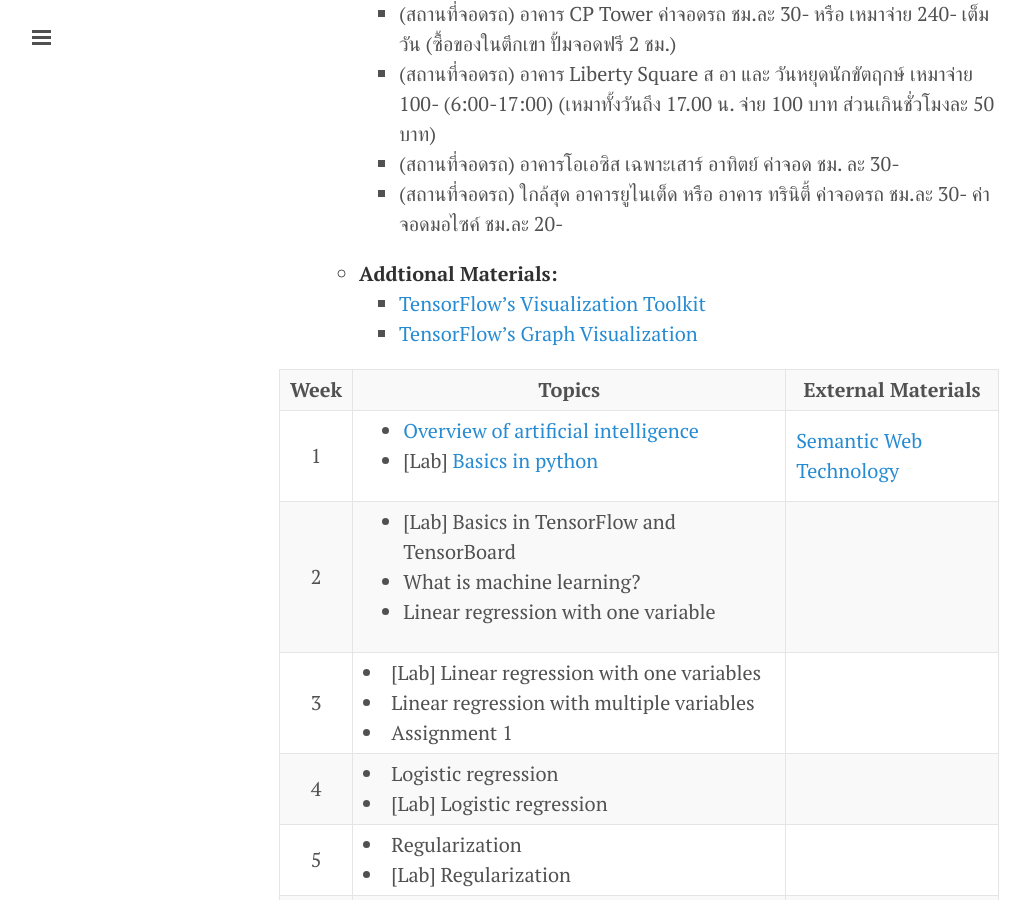
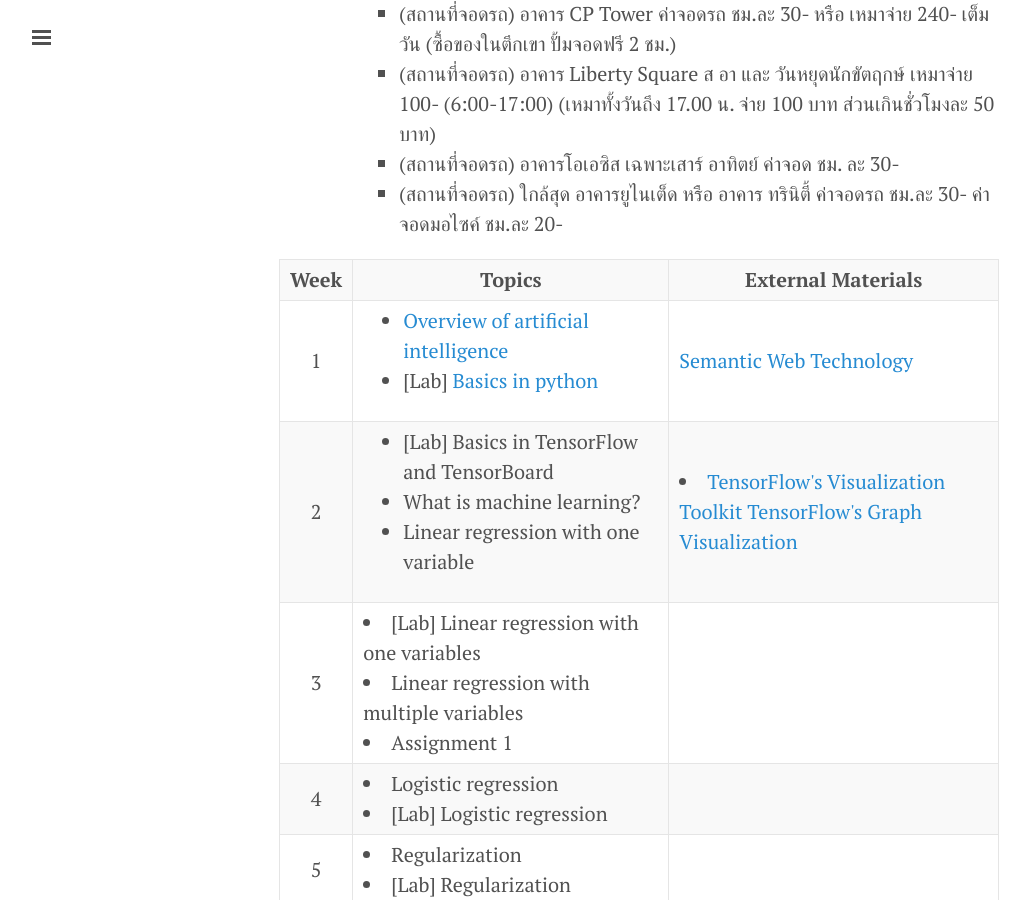
Before and after one commit to xlives/xlives.github.io, a Jekyll site: the page built from courses.markdown, in a window 1280 px wide and 900 px high, scrolled down 611 px. Shown: the whole window, without its empty margins (1-1031 px from the left). Built offline with Jekyll 4.4.1, drawn with Linux system fonts in a browser that asks for light colours.

Commit message:
Update courses.markdown

```diff
--- a/courses.markdown
+++ b/courses.markdown
@@ -19,9 +19,6 @@ Present
                   (เหมาทั้งวันถึง 17.00 น. จ่าย 100 บาท ส่วนเกินชั่วโมงละ 50 บาท)
           * (สถานที่จอดรถ) อาคารโอเอซิส เฉพาะเสาร์ อาทิตย์ ค่าจอด ชม. ละ 30-
           * (สถานที่จอดรถ) ใกล้สุด อาคารยูไนเต็ด หรือ อาคาร ทรินิตี้ ค่าจอดรถ ชม.ละ 30- ค่าจอดมอไซค์ ชม.ละ 20-
-    *     **Addtional Materials:**
-          * [TensorFlow's Visualization Toolkit](https://github.com/tensorflow/tensorboard)
-          * [TensorFlow's Graph Visualization](https://www.tensorflow.org/guide/graph_viz)
 
 <table align='center'>
   <tr>
@@ -39,7 +36,8 @@ Present
     <td> <ul> <li> [Lab] Basics in TensorFlow and TensorBoard </li>
        <li> What is machine learning? </li>
        <li> Linear regression with one variable </li> </ul> </td>
-     <td> </td>
+     <td> <li> <a href='https://github.com/tensorflow/tensorboard'>TensorFlow's Visualization Toolkit</a>
+          <a href='https://www.tensorflow.org/guide/graph_viz'>TensorFlow's Graph Visualization</a> </li> </td>
   </tr>
   <tr>
     <td align='center'>3</td>
```
